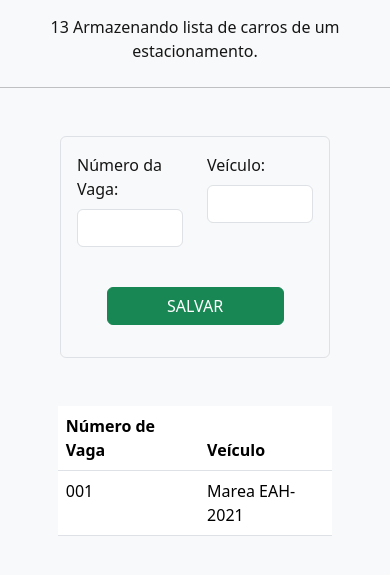
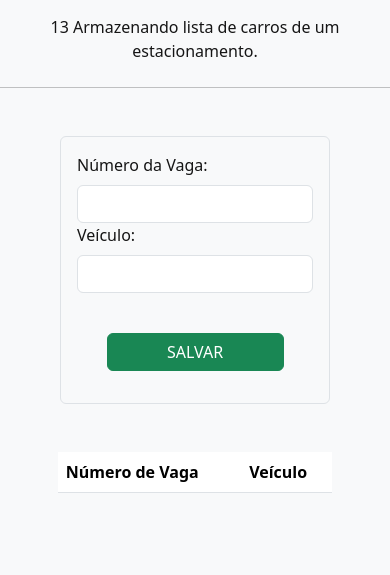
Before and after one commit to eduardoberettarod/exercicios-js-o-retorno, a website: page exercicio013/index.html in a window 390 px wide. Shown: the part 227-802 px from the top of the page. Drawn offline with nearby package versions, Linux system fonts and the light colour scheme.

Commit message:
exercicio 13
arrumando algumas funções e colocando responsidade

```diff
--- a/exercicio013/index.html
+++ b/exercicio013/index.html
@@ -56,20 +56,20 @@
         <a href="https://sp.senac.br" class="btn btn-outline-primary btn-lg">Senac</a>
     </div> -->
     <div class="container">
-      <form class="border border-1 rounded p-3 m-5" id="formulario">
+      <form class="border border-1 rounded p-3 m-5" id="form_veiculos">
         <div class="row mb-3">
-          <div class="col">
+          <div class="col-12 col-md-6">
             <label class="form-label">Número da Vaga: </label>
             <input type="number" class="form-control" id="numero_vaga">
           </div>
-          <div class="col">
+          <div class="col-12 col-md-6">
             <label class="form-label">Veículo: </label>
             <input type="text" class="form-control" id="veiculo">
           </div> <!-- shift + alt + ⬇️ copia e joga para baixo o texto selecionado -->
         </div>
         <div class="row">
           <div class="col text-center">
-            <button type="button" class="btn btn-success w-75" onclick="fnSalvarVeiculo();fnListarVeiculos()">SALVAR</button>
+            <button type="button" class="btn btn-success w-75" onclick="fnSalvarVeiculo();fnListarVeiculos();fnLimpar()">SALVAR</button>
           </div>
         </div>
       </form>
@@ -83,10 +83,7 @@
               </tr>
             </thead>
             <tbody id="tabela_veiculos">
-              <tr>
-                <td>001</td>
-                <td>Marea EAH-2021</td>
-              </tr>
+
             </tbody>
           </table>
         </div>
--- a/exercicio013/script.js
+++ b/exercicio013/script.js
@@ -15,10 +15,10 @@
         document.getElementById("tabela_veiculos").innerHTML += `<td> ${numeroDeVagas[i]} </td><td> ${veiculos[i]} </td>`
         document.getElementById("tabela_veiculos").innerHTML += "<tr>"
     }
-    fnLimpar()
+
 }
 
 
 function fnLimpar() {
-    document.getElementById("formulario").reset()
+    document.getElementById("form_veiculos").reset()
 }
```
